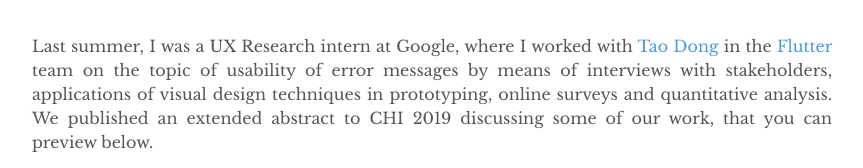
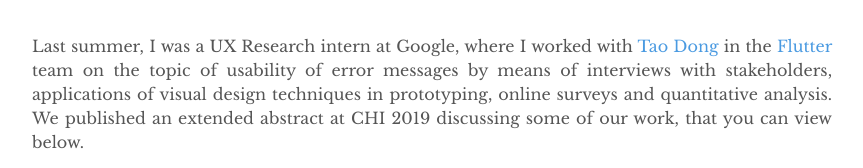
Before and after one commit to kandarpksk/kandarpksk.github.io, a Jekyll site: the page built from _posts/2018-01-29-google.md, in a window 1280 px wide. Shown: the part 323-491 px from the top of the page, without its empty margins (208-1071 px from the left). Built offline with Jekyll 4.4.1, drawn with Linux system fonts in a browser that asks for light colours; grey boxes are pictures that could not be loaded.

Commit message:
Update 2018-01-29-google.md

```diff
--- a/_posts/2018-01-29-google.md
+++ b/_posts/2018-01-29-google.md
@@ -2,10 +2,10 @@
 layout: post
 title: "Improving the usability of error messages"
 permalink: /flutter
-excerpt: Last summer, I was a UX Research intern at Google, where I worked on the topic of usability of error messages in Flutter by means of interviews with stakeholders, applications of visual design techniques in prototyping, online surveys and quantitative analysis. We published a poster to CHI 2019 discussing some of our work...
+excerpt: Last summer, I was a UX Research intern at Google, where I worked on the topic of usability of error messages in Flutter by means of interviews with stakeholders, applications of visual design techniques in prototyping, online surveys and quantitative analysis. We published a poster at CHI 2019 discussing some of our work...
 ---
 
-Last summer, I was a UX Research intern at Google, where I worked with [Tao Dong](https://www.taodong.net) in the [Flutter](https://flutter.io) team on the topic of usability of error messages by means of interviews with stakeholders, applications of visual design techniques in prototyping, online surveys and quantitative analysis. We published an extended abstract to CHI 2019 discussing some of our work, that you can preview below.
+Last summer, I was a UX Research intern at Google, where I worked with [Tao Dong](https://www.taodong.net) in the [Flutter](https://flutter.io) team on the topic of usability of error messages by means of interviews with stakeholders, applications of visual design techniques in prototyping, online surveys and quantitative analysis. We published an extended abstract at CHI 2019 discussing some of our work, that you can view below.
 
 <!-- [not really hidden link](/files/error-messages-chi2019-khandwala.pdf). -->
 
```
